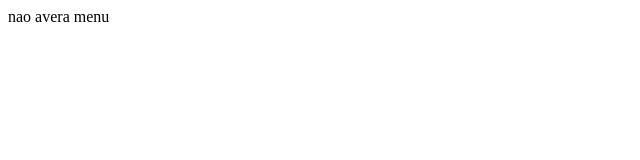
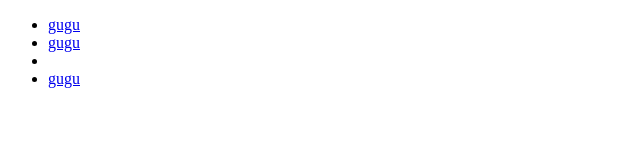
Before and after one commit to DeividFrancis/gittest, a website: page puclic_html/emmet.html in a window 1280 px wide. Shown: the whole page, without its empty margins (0-640 px from the left). Drawn offline with Linux system fonts and the light colour scheme.

Commit message:
alterrando merda

```diff
--- a/puclic_html/emmet.html
+++ b/puclic_html/emmet.html
@@ -7,7 +7,12 @@
   <body>
     <header class="cabecalho">
       <nav class="menu">
-        nao avera menu
+        <ul class="munu">
+          <li><a href="#">gugu</a></li>
+          <li><a href="#">gugu</a></li>
+          <li><a href="#"a></li>
+          <li><a href="#">gugu</a></li>
+        </ul>
       </nav>
     </header>
     <article class="tdconteudo">
```
